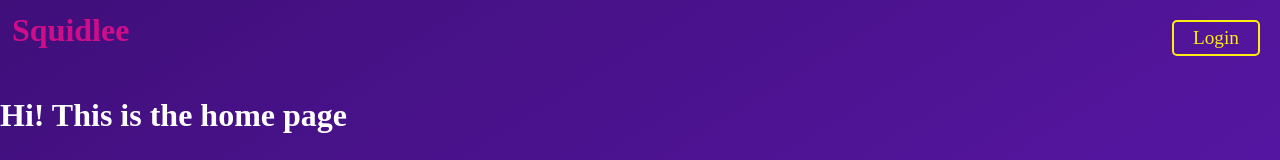
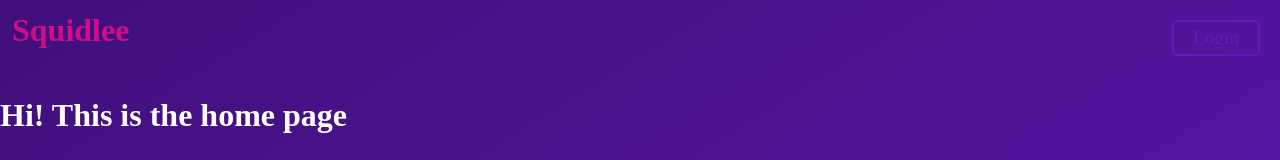
Before and after one commit to CurtisMac/Squidlee, a Next.js app: page / in a window 1280 px wide. Shown: the top 160 px of the page. Built offline with nearby package versions, Linux system fonts and the light colour scheme.

Commit message:
reformatted StyledButton to take color as string

```diff
--- a/components/styles/StyledButton.js
+++ b/components/styles/StyledButton.js
@@ -2,14 +2,17 @@ import styled from "styled-components";
 
 const StyledButton = styled.button`
   background: ${props =>
-    props.solid ? props.bgColor || props.theme.primary : "transparent"};
+    props.solid
+      ? props.theme[props.bgColor] || props.theme.primary
+      : "transparent"};
   color: ${props =>
     props.solid
       ? props.txtColor || "white"
       : props.txtColor
       ? props.txtColor
-      : props.bgColor || props.theme.primary};
-  border: 2px solid ${props => props.bgColor || props.theme.primary};
+      : props.theme[props.bgColor] || props.theme.primary};
+  border: 2px solid
+    ${props => props.theme[props.bgColor] || props.theme.primary};
   border-radius: 5px;
   margin: 0.5rem;
   padding: 0.25em 1em;
```
